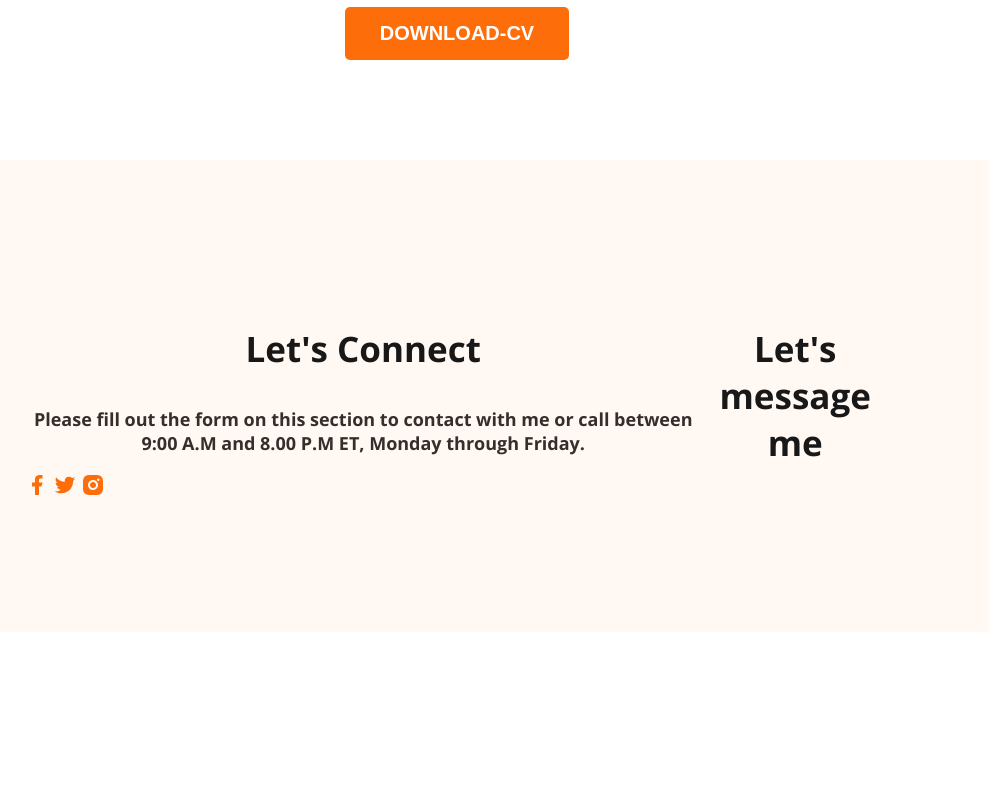
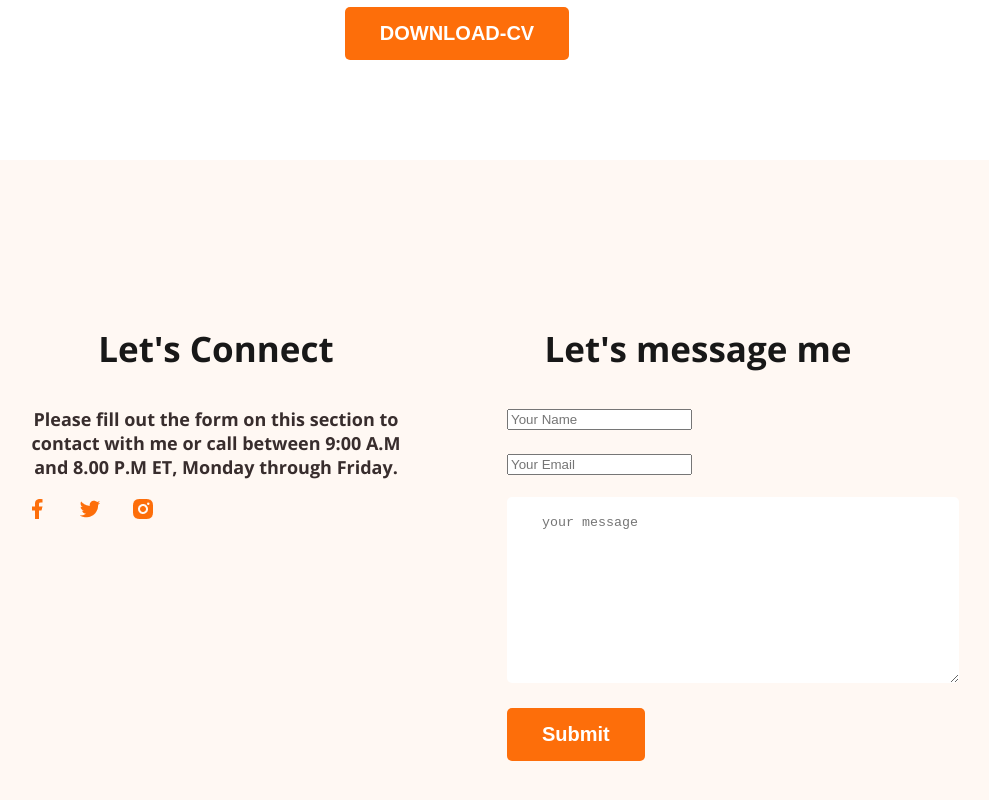
Before and after one commit to Mugdho999/webdeveloper-portfolio, a plain HTML site: page index.html in a window 1280 px wide. Shown: the part 2945-3745 px from the top of the page, without its empty margins (183-1172 px from the left). Before the commit the page ends 3585 px from the top, so only its background shows below. Drawn offline with nearby package versions, Linux system fonts and the light colour scheme.

Commit message:
finished footer section with contact form

```diff
--- a/index.html
+++ b/index.html
@@ -160,8 +160,13 @@
         </div>
         <div class="footer-column">
             <h3 class="section-title">Let's message me</h3>
+            <form class="Contact" action="">
+                <input type="text" placeholder="Your Name"><br><br>
+                <input type="email" name="" placeholder="Your Email" id=""><br><br>
+                <textarea name="" id="" placeholder="your message" cols="30" rows="10"></textarea>
+                <input class="btn-primary" type="submit" value="Submit">
+            </form>
         </div>
-
     </footer>
 
 </body>
--- a/styles/portfolio.css
+++ b/styles/portfolio.css
@@ -191,7 +191,27 @@ main section {
 /* Footer Style*/
 footer{
     display: flex;
+    gap: 100px;
     background: #FFF8F3;
     margin-top: 100px;
     padding: 130px 200px;
 }
+.footer-column{
+    width: 50%;
+}
+
+.social-links a{
+    margin-right: 25px;
+}
+
+
+.contact input, textarea {
+   display: block;
+   margin-bottom: 25px;
+   padding: 18px 35px;
+   color:#757575;
+   border-radius: 5px;
+   background:  #FFF;
+   border: 0;
+   width: 100%;
+}
```
